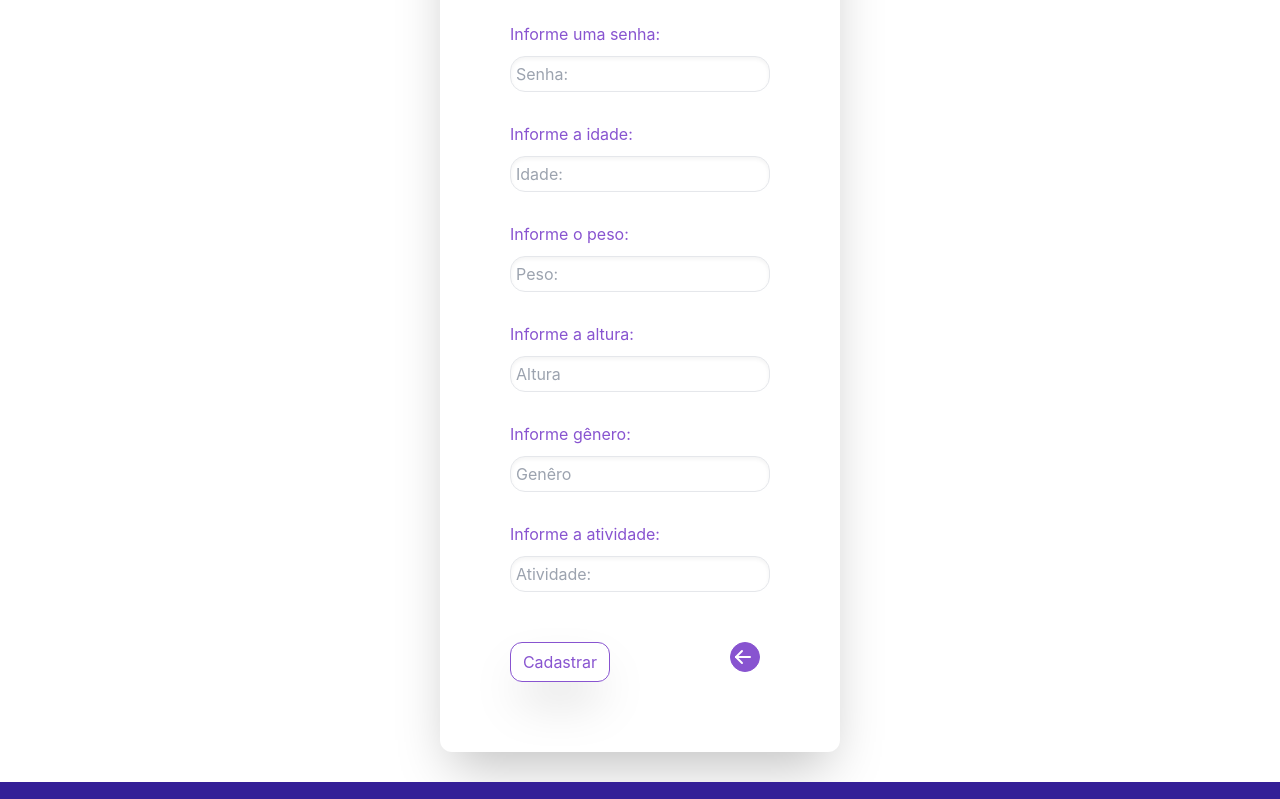
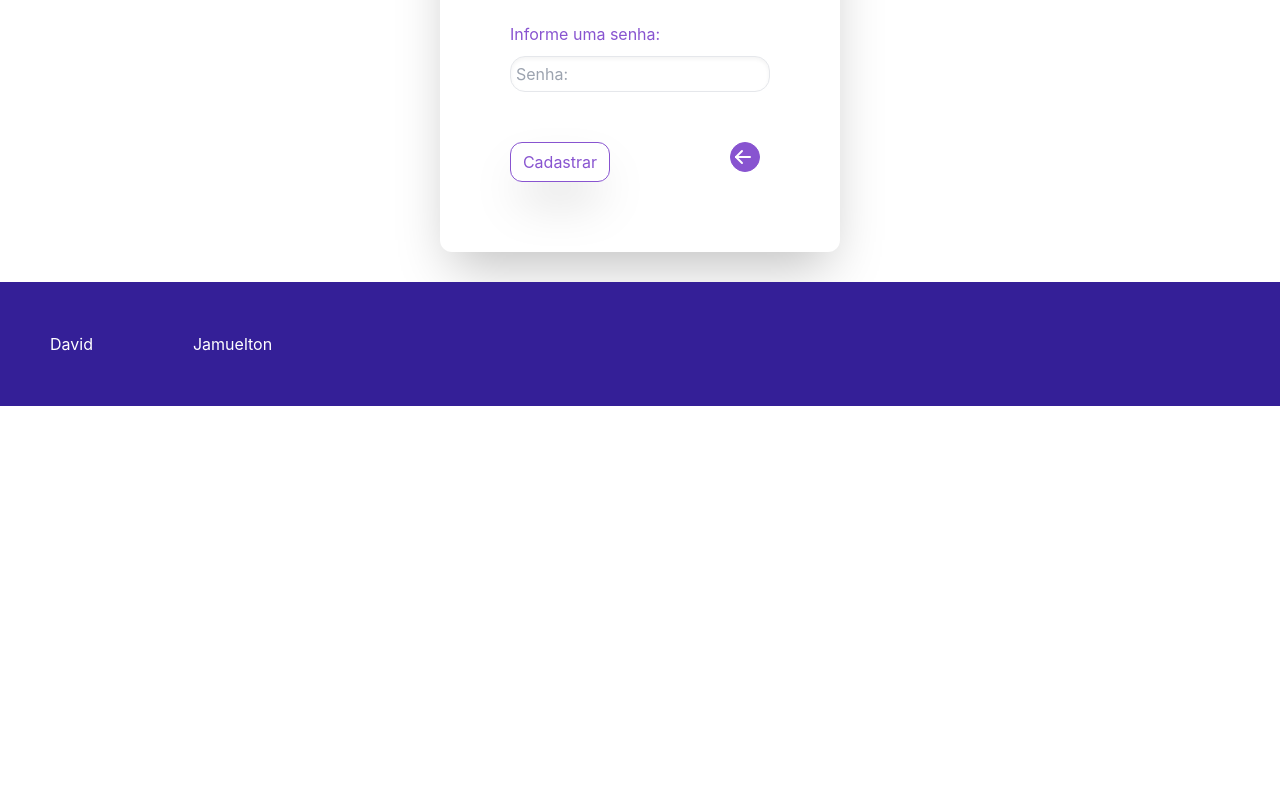
Before and after one commit to DavidRochaCode/PowerUp, a React (Create React App) app in the folder src/View/powerupfront/: page /cadastro in a window 1280 px wide. Shown: the part 480-1279 px from the top of the page. After the commit the page ends 886 px from the top, so only its background shows below. Built offline with nearby package versions, Linux system fonts and the light colour scheme.

Commit message:
addtela de cadastro pronta

```diff
--- a/src/View/powerupfront/src/Organism/SingArea/SingAreas.js
+++ b/src/View/powerupfront/src/Organism/SingArea/SingAreas.js
@@ -37,41 +37,6 @@ export function SingAreas({title,subTitle,but1,but2}){
 
                     </div>
 
-                    <div className="my-[20px]">
-
-                        <label htmlFor="" className="text-[#8854d0]">Informe a idade:</label>
-                        <Inputs type="text" place="Idade:" name="" id="" func=""/>
-
-                    </div>
-
-                    <div className="my-[20px]">
-
-                        <label htmlFor="" className="text-[#8854d0]">Informe o peso:</label>
-                        <Inputs type="text" place="Peso:" name="" id="" func=""/>
-
-                    </div>
-
-                    <div className="my-[20px]">
-
-                        <label htmlFor="" className="text-[#8854d0]">Informe a altura:</label>
-                        <Inputs type="text" place="Altura" name="" id="" func=""/>
-
-                    </div>
-
-                    <div className="my-[20px]">
-
-                        <label htmlFor="" className="text-[#8854d0]">Informe gênero:</label>
-                        <Inputs type="text" place="Genêro" name="" id="" func=""/>
-
-                    </div>
-
-                    <div className="my-[20px]">
-
-                        <label htmlFor="" className="text-[#8854d0]">Informe a atividade:</label>
-                        <Inputs type="text" place="Atividade:" name="" id="" func=""/>
-
-                    </div>
-
                     <div className="flex justify-between w-full ">
                         <div className="my-[20px]">
                             <Buttons name={but1} id="" func=""/>
```
